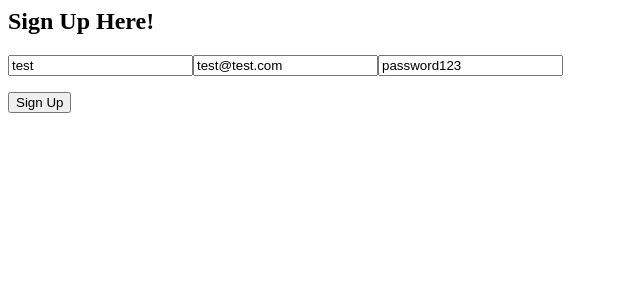
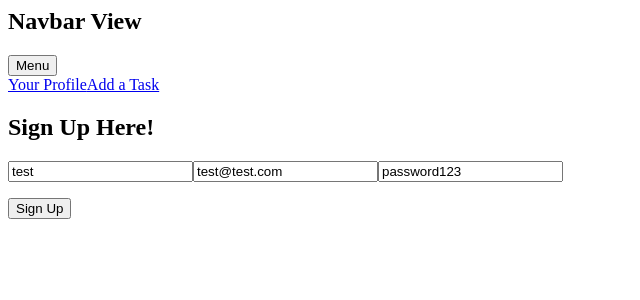
Before and after one commit to Harbison0906/To-Do-App, a React app: page /register in a window 1280 px wide. Shown: the top 300 px of the page, without its empty margins (0-640 px from the left). Built offline with nearby package versions, Linux system fonts and the light colour scheme.

Commit message:
added navbar to front end. still need to work on functionality of it

```diff
--- a/src/client/App.tsx
+++ b/src/client/App.tsx
@@ -4,6 +4,8 @@ import { BrowserRouter, Link, Switch, Route } from 'react-router-dom'
 import Login from './views/Login';
 import Register from './views/Register';
 import Tasks from './views/Tasks';
+import Profile from './views/Profile';
+import Navbar from './components/Navbar';
 
 
 
@@ -13,9 +15,11 @@ export default class App extends React.Component {
 	render() {
 		return (
 			<BrowserRouter>
+			<Navbar />
 				<Switch>
 					<Route exact path= "/login" component={Login}/>
 					<Route exact path= "/register" component={Register}/>
+					<Route exact path= "/profile" component={Profile}/>
 					<Route exact path= "/" component={Tasks}/>
 				</Switch>
 			</BrowserRouter>
--- /dev/null
+++ b/src/client/components/Navbar.tsx
@@ -0,0 +1,31 @@
+import * as React from 'react';
+import { Link } from 'react-router-dom';
+
+interface NavbarState { }
+interface NavbarProps { }
+
+
+export default class Navbar extends React.Component<NavbarProps, NavbarState> {
+
+
+  render() {
+    return (
+      <main className="container">
+        <section className="row mt-5">
+          <div className="col-12">
+            <h1 className="text-center">Navbar View</h1>
+            <div className="dropdown">
+              <button className="btn btn-secondary dropdown-toggle" type="button" id="dropdownMenuButton" data-toggle="dropdown" aria-haspopup="true" aria-expanded="false"> Menu </button>
+              <div className="dropdown-menu" aria-labelledby="dropdownMenuButton">
+                <a className="dropdown-item" href="#">Your Profile</a>
+                <a className="dropdown-item" href="#">Add a Task</a>
+              </div>
+            </div>
+          </div>
+        </section>
+      </main>
+
+    )
+  }
+
+}
--- /dev/null
+++ b/src/client/views/Profile.tsx
@@ -0,0 +1,33 @@
+import * as React from 'react';
+import { RouteComponentProps } from 'react-router-dom';
+
+interface ProfileState {}
+interface ProfileProps extends RouteComponentProps {}
+
+
+export default class Profile extends React.Component <ProfileProps, ProfileState> {
+  constructor(props: ProfileProps) {
+    super(props)
+    this.state = {};
+  }
+
+  async componentDidMount() {
+    // const books = await json();
+    // this.setState({});
+  }
+
+
+  render() {
+    return (
+      <main className="container">
+        <section className="row mt-5">
+          <div className="col-12">
+            <h1 className="text-center">Profile View</h1>
+          </div>
+        </section>
+      </main>
+
+    )
+  }
+
+}
```
